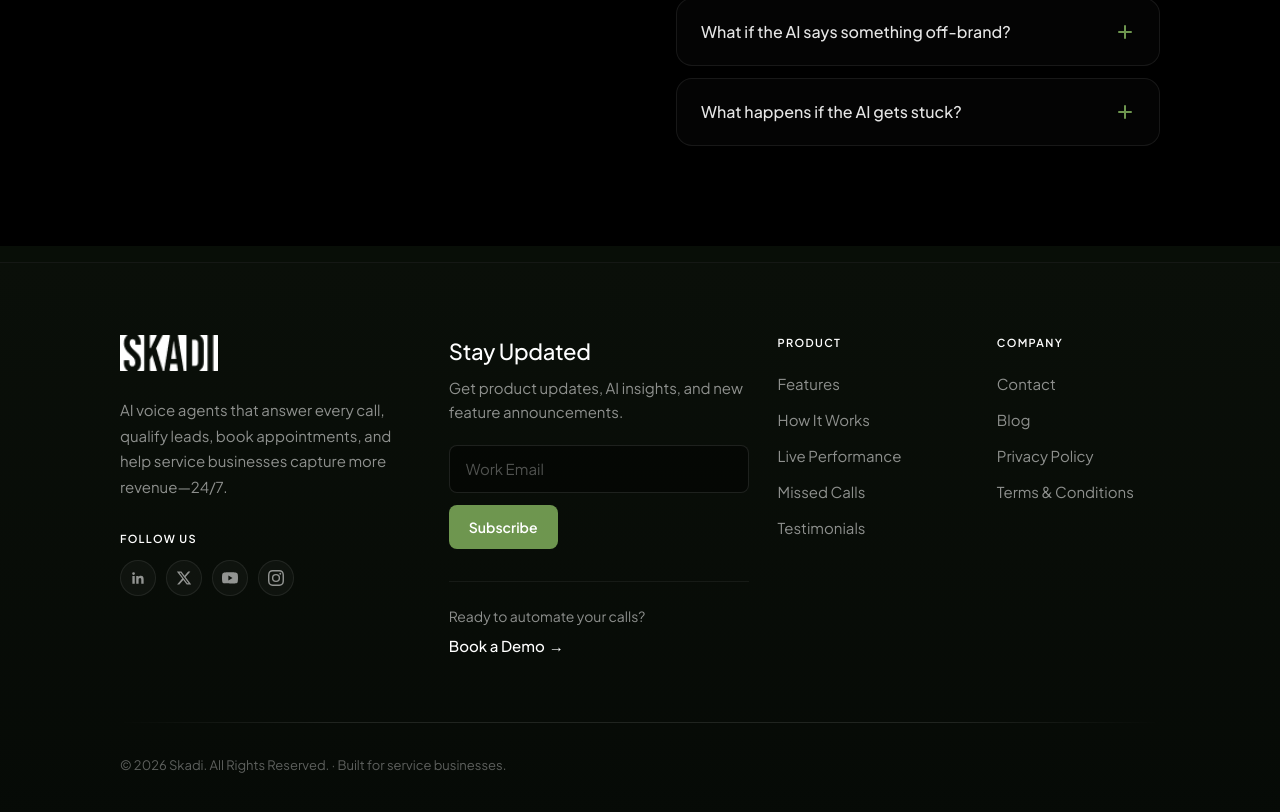
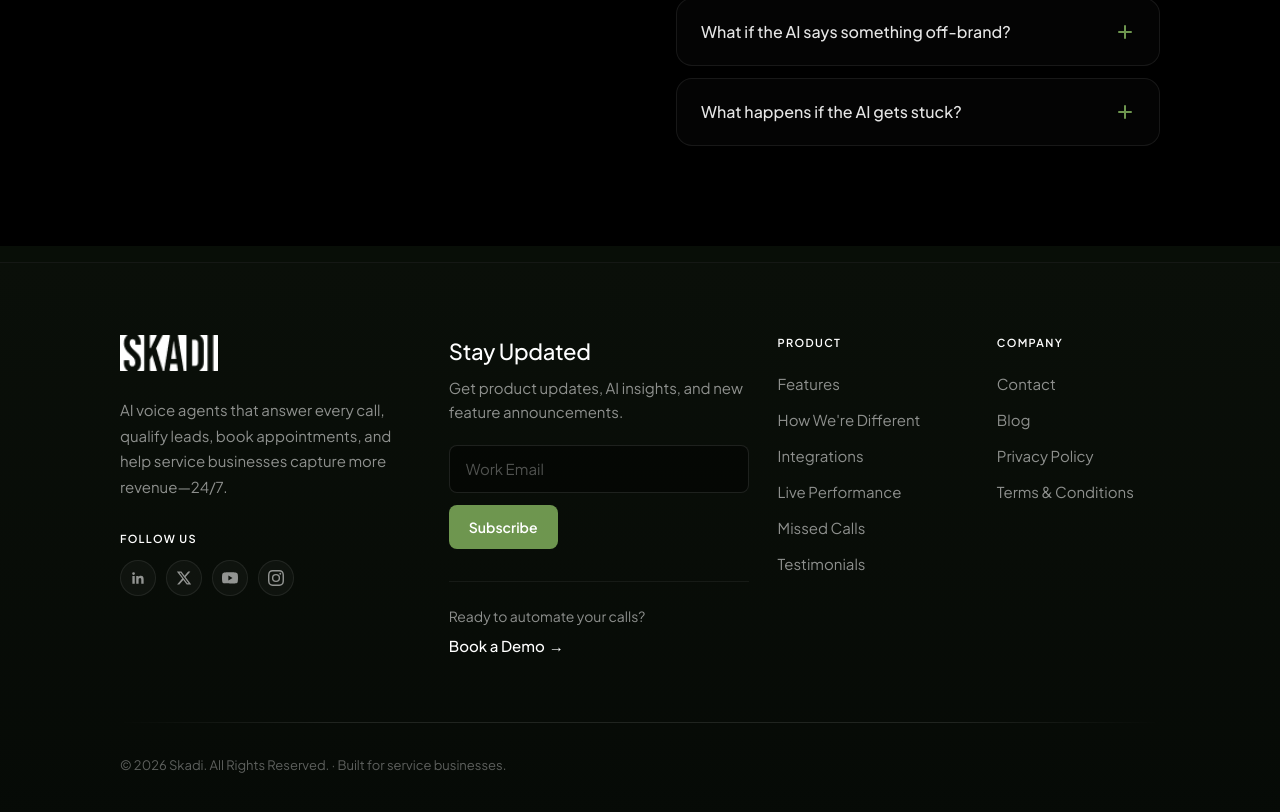
Before and after one commit to it2-geekonomy/skadi-landing, a Next.js app: page / in a window 1280 px wide. Shown: the part 8195-9007 px from the top of the page. Built offline with nearby package versions, Linux system fonts and the light colour scheme.

Commit message:
footer updated

```diff
--- a/src/components/Footer.tsx
+++ b/src/components/Footer.tsx
@@ -10,7 +10,8 @@ type FooterLink = {
 
 const productLinks: FooterLink[] = [
   { label: "Features", href: "/#features" },
-  { label: "How It Works", href: "/#how-it-works" },
+  { label: "How We're Different", href: "/#how-were-different" },
+  { label: "Integrations", href: "/#integrations" },
   { label: "Live Performance", href: "/#performance" },
   { label: "Missed Calls", href: "/#missed" },
   { label: "Testimonials", href: "/#testimonials" },
```
